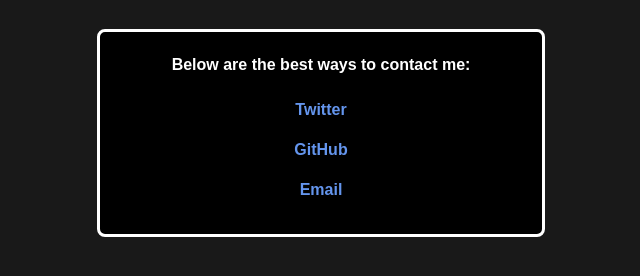
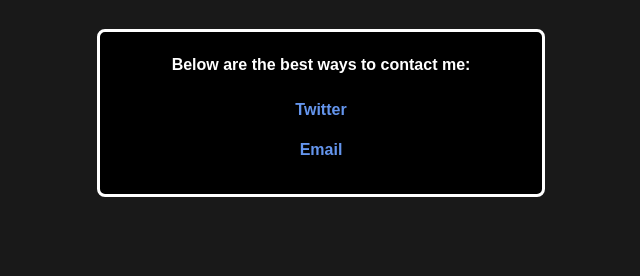
Before and after one commit to BCullen2201/aboutmesite, a plain HTML site: page contact.html in a window 1280 px wide. Shown: the part 180-456 px from the top of the page, without its empty margins (319-959 px from the left). Drawn offline with Linux system fonts and the light colour scheme.

```diff
--- a/contact.html
+++ b/contact.html
@@ -35,7 +35,6 @@
 
             <ul class="con-links">
                 <li><a title="Twitter" target="_blank" href="https://twitter.com/BrandonJACullen">Twitter</a></li>
-                <li><a title="GitHub" target="_blank" href="https://github.com/BCullen2201">GitHub</a></li>
                 <li><a title="Email" href="mailto:brandoncullen2201@gmail.com">Email</a></li>
             </ul>
         </div>
```
